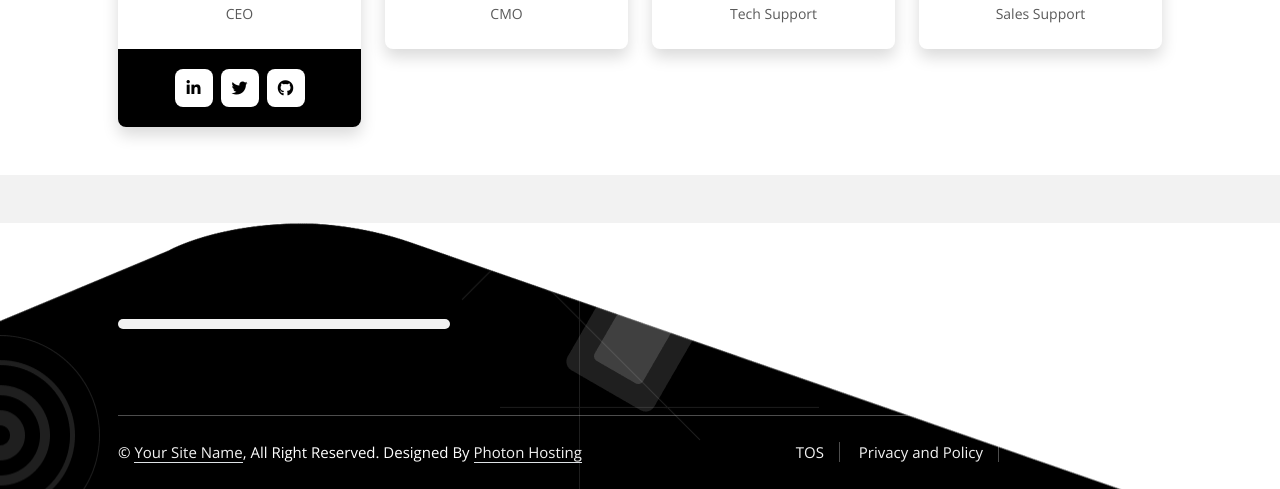
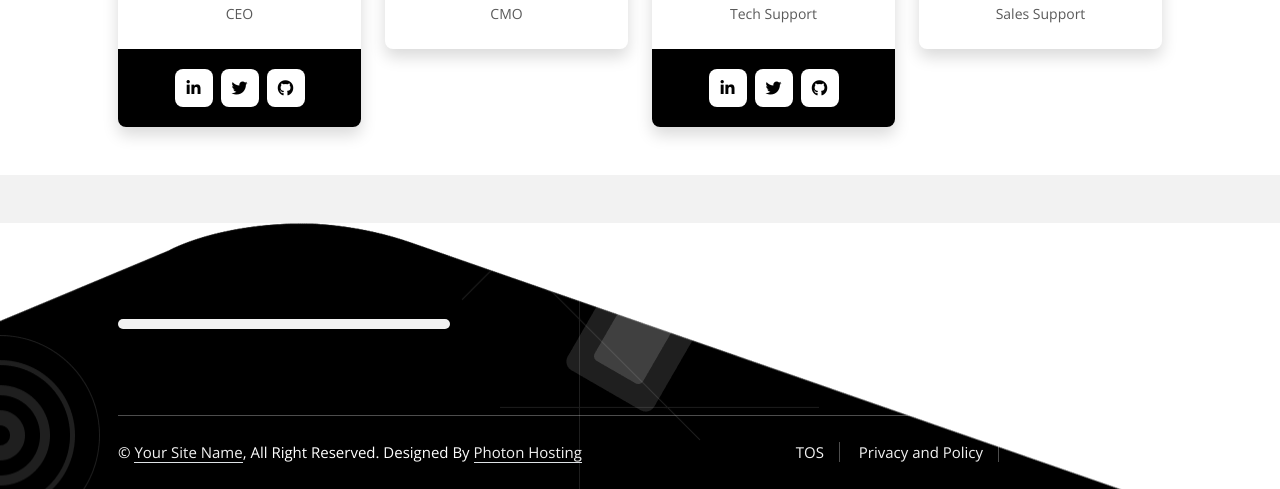
Before and after one commit to daglaroglou/photonray-hosting, a plain HTML site: page index.html in a window 1280 px wide. Shown: the part 3453-3942 px from the top of the page. Drawn offline with nearby package versions, Linux system fonts and the light colour scheme.

Commit message:
Update index.html

```diff
--- a/index.html
+++ b/index.html
@@ -346,6 +346,11 @@
                                 <h5 class="fw-bold mb-1">DaG</h5>
                                 <small>Tech Support</small>
                             </div>
+				<div class="d-flex justify-content-center bg-primary p-3">
+                                <a class="btn btn-square text-primary bg-white m-1" href="https://www.linkedin.com/in/vikasjha0/"><i class="fab fa-linkedin-in"></i></a>
+                                <a class="btn btn-square text-primary bg-white m-1" href=""><i class="fab fa-twitter"></i></a>
+                                <a class="btn btn-square text-primary bg-white m-1" href=""><i class="fab fa-github"></i></a>
+                            </div>
                         </div>
                     </div>
                     <div class="col-lg-3 col-md-6 wow fadeInUp" data-wow-delay="0.7s">
```
